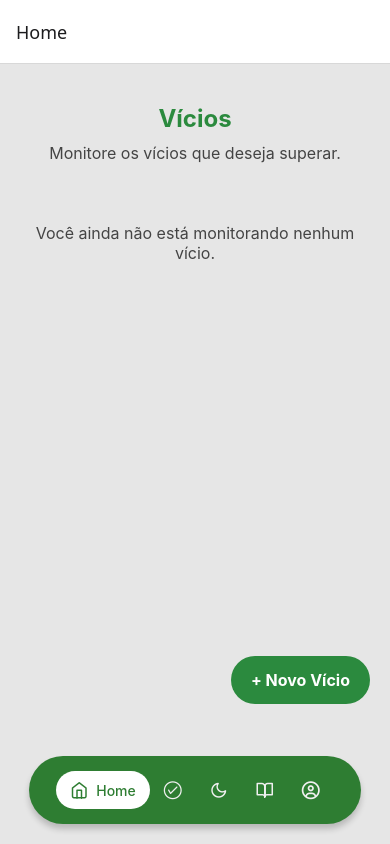
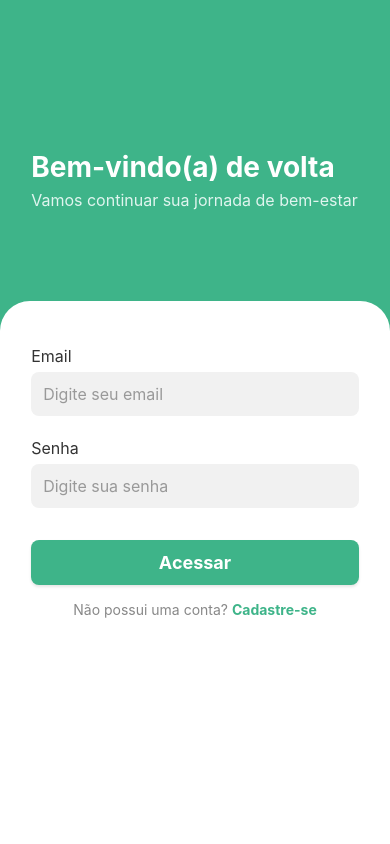
Before and after one commit to Claudio-Arauj/React-Native-Project, a React Native app in the folder sistema/: screen /Login in a window 390 px wide. Built offline with nearby package versions, Linux system fonts and the light colour scheme.

Commit message:
Create login base

```diff
--- a/sistema/App.tsx
+++ b/sistema/App.tsx
@@ -1,11 +1,11 @@
 import React from 'react';
 import { NavigationContainer } from '@react-navigation/native';
-import MainTabs from './navigation/MainTabs';
+import AuthStack from './routes/AuthStack';
 
 export default function App() {
   return (
     <NavigationContainer>
-      <MainTabs />
+      <AuthStack />
     </NavigationContainer>
   );
 }
--- a/sistema/package.json
+++ b/sistema/package.json
@@ -22,6 +22,7 @@
     "react": "19.0.0",
     "react-dom": "19.0.0",
     "react-native": "0.79.2",
+    "react-native-animatable": "^1.4.0",
     "react-native-calendars": "^1.1312.1",
     "react-native-gesture-handler": "^2.25.0",
     "react-native-reanimated": "^3.17.4",
--- /dev/null
+++ b/sistema/routes/AuthStack.tsx
@@ -0,0 +1,18 @@
+import React from 'react';
+import { createNativeStackNavigator } from '@react-navigation/native-stack';
+
+import WelcomeScreen from '../screens/WelcomeScreen';
+import LoginScreen from '../screens/LoginScreen';
+import MainTabs from '../navigation/MainTabs';
+
+const Stack = createNativeStackNavigator();
+
+export default function AuthStack() {
+  return (
+    <Stack.Navigator screenOptions={{ headerShown: false }}>
+      <Stack.Screen name="Welcome" component={WelcomeScreen} />
+      <Stack.Screen name="Login" component={LoginScreen} />
+      <Stack.Screen name="MainApp" component={MainTabs} />
+    </Stack.Navigator>
+  );
+}
--- /dev/null
+++ b/sistema/screens/LoginScreen.tsx
@@ -0,0 +1,134 @@
+import React from 'react';
+import {
+  View,
+  Text,
+  StyleSheet,
+  TextInput,
+  TouchableOpacity,
+  KeyboardAvoidingView,
+  Platform
+} from 'react-native';
+
+import * as Animatable from 'react-native-animatable';
+import { StackParamList } from '../styles/types';
+import { NativeStackNavigationProp } from '@react-navigation/native-stack';
+import { useNavigation } from '@react-navigation/native';
+
+type NavigationProps = NativeStackNavigationProp<StackParamList>;
+
+export default function SignIn() {
+  const navigation = useNavigation<NavigationProps>();
+
+  return (
+    <KeyboardAvoidingView
+      behavior={Platform.OS === 'ios' ? 'padding' : undefined}
+      style={styles.container}
+    >
+      <Animatable.View animation="fadeInLeft" delay={300} style={styles.containerHeader}>
+        <Text style={styles.message}>Bem-vindo(a) de volta</Text>
+        <Text style={styles.subMessage}>Vamos continuar sua jornada de bem-estar</Text>
+      </Animatable.View>
+
+      <Animatable.View animation="fadeInUp" delay={600} style={styles.containerForm}>
+        <Text style={styles.label}>Email</Text>
+        <TextInput
+          placeholder="Digite seu email"
+          placeholderTextColor="#999"
+          style={styles.input}
+          keyboardType="email-address"
+        />
+
+        <Text style={styles.label}>Senha</Text>
+        <TextInput
+          placeholder="Digite sua senha"
+          placeholderTextColor="#999"
+          secureTextEntry
+          style={styles.input}
+        />
+
+        <TouchableOpacity style={styles.button} onPress={() => navigation.replace('MainApp')}>
+          <Text style={styles.buttonText}>Acessar</Text>
+        </TouchableOpacity>
+
+        <TouchableOpacity style={styles.registerContainer}>
+          <Text style={styles.registerText}>Não possui uma conta? <Text style={styles.registerLink}>Cadastre-se</Text></Text>
+        </TouchableOpacity>
+      </Animatable.View>
+    </KeyboardAvoidingView>
+  );
+}
+
+const styles = StyleSheet.create({
+  container: {
+    flex: 1,
+    backgroundColor: '#3EB489', // tom de verde mais suave
+  },
+  containerHeader: {
+    flex: 1,
+    justifyContent: 'center',
+    paddingHorizontal: '8%',
+    paddingTop: 60,
+  },
+  message: {
+    fontSize: 28,
+    fontWeight: 'bold',
+    color: '#FFF',
+  },
+  subMessage: {
+    fontSize: 16,
+    color: '#E0F5EF',
+    marginTop: 6,
+  },
+  containerForm: {
+    flex: 2,
+    backgroundColor: '#FFF',
+    borderTopLeftRadius: 30,
+    borderTopRightRadius: 30,
+    padding: '8%',
+  },
+  label: {
+    fontSize: 16,
+    color: '#333',
+    marginBottom: 6,
+    marginTop: 14,
+  },
+  input: {
+    height: 44,
+    backgroundColor: '#F1F1F1',
+    borderRadius: 8,
+    paddingHorizontal: 12,
+    fontSize: 16,
+    color: '#333',
+    marginBottom: 8,
+  },
+  button: {
+    backgroundColor: '#3EB489',
+    borderRadius: 8,
+    paddingVertical: 12,
+    alignItems: 'center',
+    justifyContent: 'center',
+    marginTop: 24,
+    shadowColor: '#000',
+    shadowOffset: { width: 0, height: 2 },
+    shadowOpacity: 0.1,
+    shadowRadius: 3,
+    elevation: 3,
+  },
+  buttonText: {
+    color: '#FFF',
+    fontSize: 18,
+    fontWeight: 'bold',
+  },
+  registerContainer: {
+    marginTop: 16,
+    alignItems: 'center',
+  },
+  registerText: {
+    fontSize: 14,
+    color: '#888',
+  },
+  registerLink: {
+    color: '#3EB489',
+    fontWeight: 'bold',
+  },
+});
--- /dev/null
+++ b/sistema/screens/WelcomeScreen.tsx
@@ -0,0 +1,89 @@
+import React from 'react';
+import {
+  View,
+  Text,
+  StyleSheet,
+  Image,
+  TouchableOpacity
+} from 'react-native';
+
+import * as Animatable from 'react-native-animatable';
+import { StackParamList } from '../styles/types';
+import { NativeStackNavigationProp } from '@react-navigation/native-stack';
+import { useNavigation } from '@react-navigation/native';
+
+type NavigationProps = NativeStackNavigationProp<StackParamList>;
+
+export default function WelcomeScreen(){
+  const navigation = useNavigation<NavigationProps>();
+
+  return (
+    <View style={styles.container}>
+
+      <View style={styles.containerLogo}>
+        <Animatable.Image
+          animation="flipInY" // corrigido aqui
+          source={require('../assets/logo.png')}
+          style={{ width: '100%' }}
+          resizeMode="contain"
+        />
+      </View>
+
+      <Animatable.View delay={600} animation="fadeInUp" style={styles.containerForm}>
+        <Text style={styles.title}>Cultive bons hábitos e supere vícios!</Text>
+        <Text style={styles.text}>Faça o login para começar</Text>
+
+        <TouchableOpacity style={styles.button} onPress={() => navigation.navigate('Login')}>
+          <Text style={styles.buttonText}>Acessar</Text>
+        </TouchableOpacity>
+      </Animatable.View>
+
+    </View>
+  );
+}
+
+const styles = StyleSheet.create({
+  container: {
+    flex: 1,
+    backgroundColor: '#3EB489'
+  },
+  containerLogo: {
+    flex: 2,
+    backgroundColor: '#3EB489',
+    justifyContent: 'center',
+    alignItems: 'center'
+  },
+  containerForm: {
+    flex: 1,
+    backgroundColor: '#FFF',
+    borderTopLeftRadius: 25,
+    borderTopRightRadius: 25,
+    paddingStart: '5%',
+    paddingEnd: '5%'
+  },
+  title: {
+    fontSize: 24,
+    fontWeight: 'bold',
+    marginTop: 28,
+    marginBottom: 12,
+  },
+  text: {
+    color: '#a1a1a1'
+  },
+  button: {
+    position: 'absolute',
+    backgroundColor: '#3EB489',
+    borderRadius: 50,
+    paddingVertical: 8,
+    width: '60%',
+    alignSelf: 'center',
+    bottom: '15%',
+    alignItems: 'center',
+    justifyContent: 'center'
+  },
+  buttonText: {
+    fontSize: 18,
+    color: '#FFF',
+    fontWeight: 'bold'
+  }
+});
--- /dev/null
+++ b/sistema/styles/types.ts
@@ -0,0 +1,5 @@
+export type StackParamList = {
+  Welcome: undefined;
+  Login: undefined;
+  MainApp: undefined;
+};
```
Also changed, not shown: 1 other file (tests, documents, lock files or other folders).
